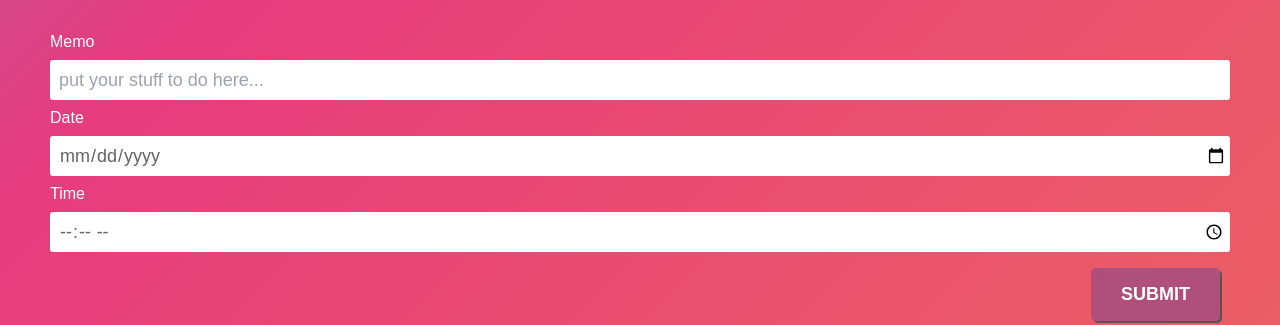
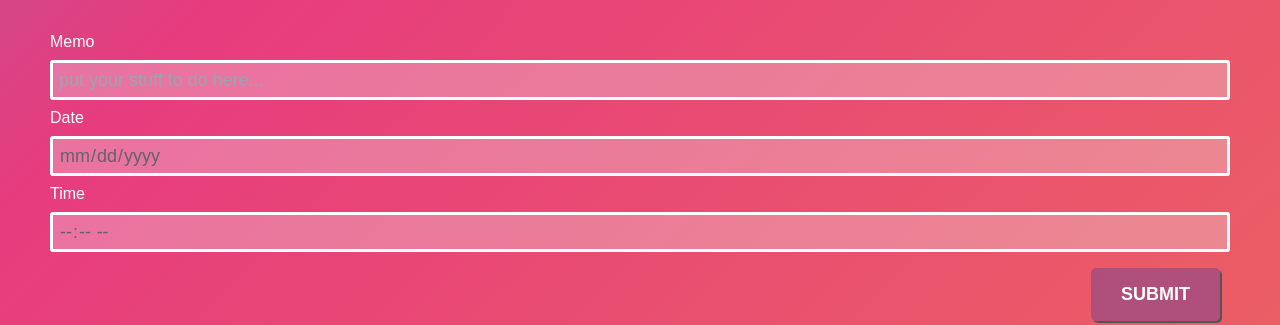
Before and after one commit to rerebebe/full-stack-todo, a React (Create React App) app in the folder client/: page /todo in a window 1280 px wide. Shown: the part 135-460 px from the top of the page. Built offline with nearby package versions, Linux system fonts and the light colour scheme; no server answers.

Commit message:
login updated

```diff
--- a/client/src/App.css
+++ b/client/src/App.css
@@ -254,6 +254,11 @@
   justify-content: space-between;
   align-items: center;
 }
+
+.Itemcardiffinished {
+  opacity: 30%;
+}
+
 .Itemcardbutton {
   display: inline-flex;
 }
--- a/client/src/App.js
+++ b/client/src/App.js
@@ -9,10 +9,13 @@ import { LoginContext } from "./Context/LoginContext";
 
 function App() {
   const [loginState, setLoginState] = useState("");
+  const [finish, setFinish] = useState("");
   return (
     <div>
       <Router>
-        <LoginContext.Provider value={{ loginState, setLoginState }}>
+        <LoginContext.Provider
+          value={{ loginState, setLoginState, finish, setFinish }}
+        >
           <Routes>
             <Route path="/" element={<Login />} />
             <Route path="/register" element={<Register />} />
--- a/client/src/ToDoList/Edit.js
+++ b/client/src/ToDoList/Edit.js
@@ -1,11 +1,13 @@
-import { useState } from "react";
-import { v4 } from "uuid";
+import { useState, useContext } from "react";
+import { LoginContext } from "../Context/LoginContext";
 import Axios from "axios";
 
-const Edit = ({ add, loginState, setLoginState }) => {
+const Edit = ({ add }) => {
   const [note, setNote] = useState("");
   const [date, setDate] = useState("");
   const [time, setTime] = useState("");
+
+  const { loginState, setLoginState } = useContext(LoginContext);
 
   function emptyValue() {
     setNote("");
@@ -66,11 +68,24 @@ const Edit = ({ add, loginState, setLoginState }) => {
         name="memo"
         placeholder="put your stuff to do here..."
         required="required"
+        disabled={loginState ? false : true}
       />
       <label htmlFor="date">Date</label>
-      <input value={date} onChange={dateChange} type="date" name="date" />
+      <input
+        value={date}
+        onChange={dateChange}
+        type="date"
+        name="date"
+        disabled={loginState ? false : true}
+      />
       <label htmlFor="time">Time</label>
-      <input value={time} onChange={timeChange} type="time" name="time" />
+      <input
+        value={time}
+        onChange={timeChange}
+        type="time"
+        name="time"
+        disabled={loginState ? false : true}
+      />
       <div className="Buttondiv">
         <button
           disabled={note ? false : true}
--- a/client/src/ToDoList/Item.js
+++ b/client/src/ToDoList/Item.js
@@ -14,7 +14,7 @@ const Item = ({
   add,
   item,
   finish,
-  setFinish,
+  // setFinish,
 }) => {
   const [overStatus, setOverstatus] = useState(false);
   const [isOpen, setIsOpen] = useState(false);
@@ -36,17 +36,17 @@ const Item = ({
   };
 
   //  試試看將原ｉｔｅｍ移到另一邊
-  function finishTask() {
-    submittingstatus.current = true;
-    const finishedMemo = listData.filter((item) => item.id === id);
-    deleteData(function (prev) {
-      return prev.filter((item) => item.id !== id);
-    });
-    setOverstatus(true);
-    setFinish(function (prev) {
-      return [...finishedMemo, ...prev];
-    });
-  }
+  // function finishTask() {
+  //   submittingstatus.current = true;
+  //   const finishedMemo = listData.filter((item) => item.id === id);
+  //   deleteData(function (prev) {
+  //     return prev.filter((item) => item.id !== id);
+  //   });
+  //   setOverstatus(true);
+  //   add(function (prev) {
+  //     return [...finishedMemo, ...prev];
+  //   });
+  // }
 
   return (
     <div>
@@ -64,6 +64,7 @@ const Item = ({
           >
             Delete
           </button>
+          {overStatus ? null : (
             <button
               onClick={() => setIsOpen(true)}
               type="button"
@@ -72,9 +73,17 @@ const Item = ({
             >
               Edit
             </button>
-          <button onClick={finishTask} type="button">
+          )}
+          {/* {overStatus ? null : (
+            <button
+              onClick={() => {
+                finishTask();
+              }}
+              type="button"
+            >
               Finish!
             </button>
+          )} */}
         </div>
       </div>
       <Modal
--- /dev/null
+++ b/client/src/ToDoList/Item2.js
@@ -0,0 +1,65 @@
+import { useState, useContext } from "react";
+import Axios from "axios";
+import { LoginContext } from "../Context/LoginContext";
+
+const Item = ({
+  id,
+  note,
+  date,
+  time,
+  deleteData,
+  submittingstatus,
+  key,
+  listData,
+  add,
+  item,
+  finish,
+  setFinish,
+}) => {
+  const [overStatus, setOverstatus] = useState(false);
+  const { finish, setFinish } = useContext(LoginContext);
+
+  function deleteItem() {
+    submittingstatus.current = true;
+    setFinish(function (prev) {
+      return prev.filter((item) => item.id !== id);
+    });
+  }
+
+  //  試試看將原ｉｔｅｍ移到另一邊
+  function finishTask() {
+    submittingstatus.current = true;
+    const finishedMemo = listData.filter((item) => item.id === id);
+    deleteData(function (prev) {
+      return prev.filter((item) => item.id !== id);
+    });
+    setOverstatus(true);
+    setFinish(function (prev) {
+      return [...finishedMemo, ...prev];
+    });
+  }
+
+  return (
+    <div>
+      {console.log(overStatus)}
+
+      <div className="w-full border-2 text-white mb-10 py-4 flex justify-between items-center">
+        <div className="ml-4">
+          <p className="text-lg">{note}</p>
+          <p></p>
+          <p className="text-md">{`${date} ${time}`}</p>
+        </div>
+        <div className="flex">
+          <button
+            onClick={deleteItem}
+            className="border-2 p-2 mr-2 ml-2 rounded-md bg-gradient-to-r from-indigo-400 to-pink-300 text-white font-bold bg-gradient-to-r hover:from-indigo-300 hover:to-indigo-700 focus:outline-none focus:ring-2 focus:ring-offset-2 focus:ring-cyan-400 focus:ring-offset-gray-900"
+          >
+            Delete
+          </button>
+        </div>
+      </div>
+    </div>
+  );
+};
+
+export default Item;
--- a/client/src/ToDoList/List.js
+++ b/client/src/ToDoList/List.js
@@ -7,7 +7,7 @@ const List = ({
   deleteData,
   submittingstatus,
   finishedTask,
-  setFinish,
+  // setFinish,
 }) => {
   return (
     <div>
@@ -31,7 +31,7 @@ const List = ({
                 listData={listData}
                 item={item}
                 finish={finishedTask}
-                setFinish={setFinish}
+                // setFinish={setFinish}
               />
             );
           })}
--- a/client/src/Todo.js
+++ b/client/src/Todo.js
@@ -139,7 +139,7 @@ const Todo = () => {
             </button>
           </div>
         ) : (
-          <Link to="/register">
+          <Link to="/">
             <div className="Logintodo">
               <u>Login</u>
             </div>
@@ -153,7 +153,7 @@ const Todo = () => {
         deleteData={setData}
         submittingstatus={submittingstatus}
         finishedTask={finish}
-        setFinish={setFinish}
+        // setFinish={setFinish}
       />
     </div>
   );
--- a/client/src/components/Login.js
+++ b/client/src/components/Login.js
@@ -16,6 +16,7 @@ const Login = () => {
 
   const login = async (e) => {
     e.preventDefault();
+
     const response = await Axios.post("http://localhost:3001/login", {
       username: loginuserlRef.current.value,
       password: loginpasswordRef.current.value,
@@ -31,7 +32,9 @@ const Login = () => {
       setLoginState(response.data[0].username);
     } catch {
       setLoginState(response.data.message);
+      navigate("/");
     }
+
     setLoading(false);
   };
 
```
Also changed, not shown: 2 other files (tests, documents, lock files or other folders). Lines whose indentation alone changed are shown as unchanged.
